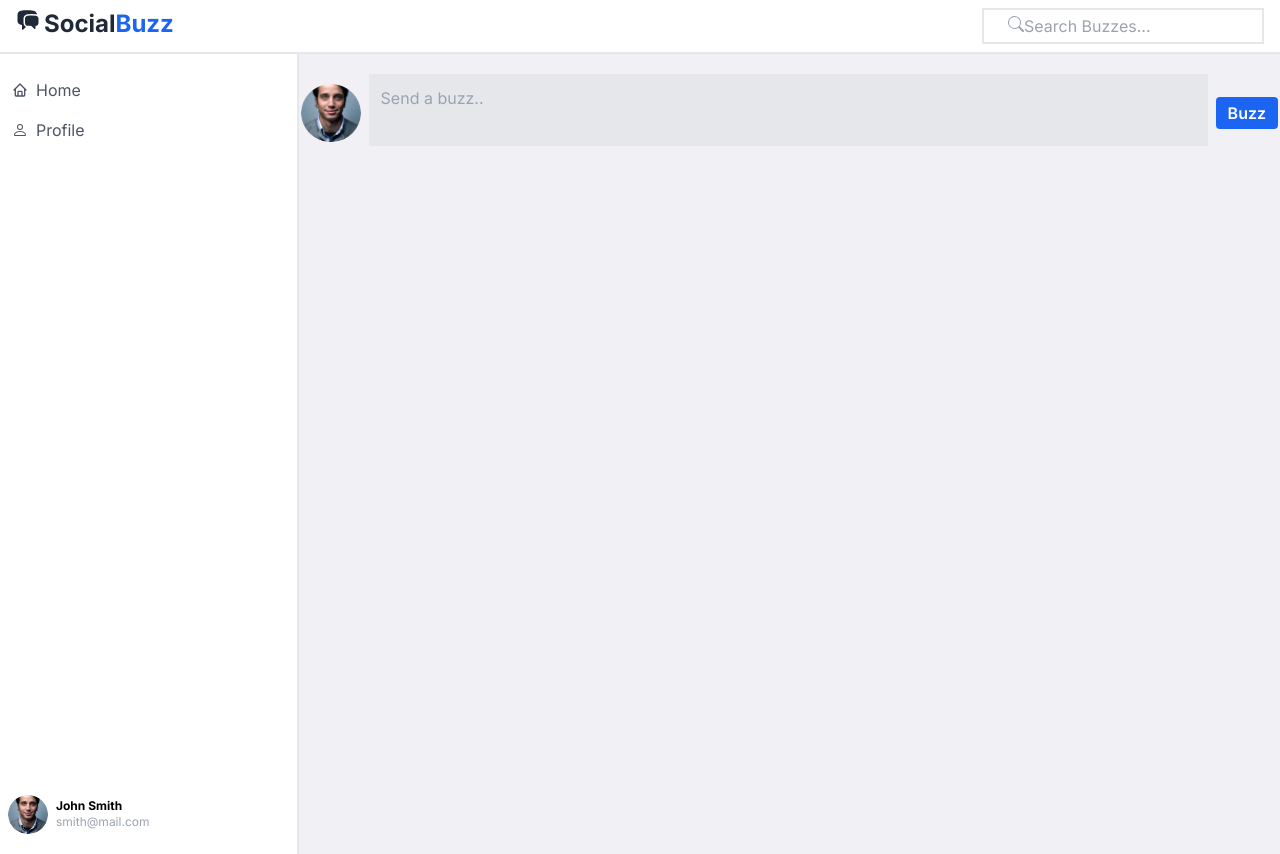
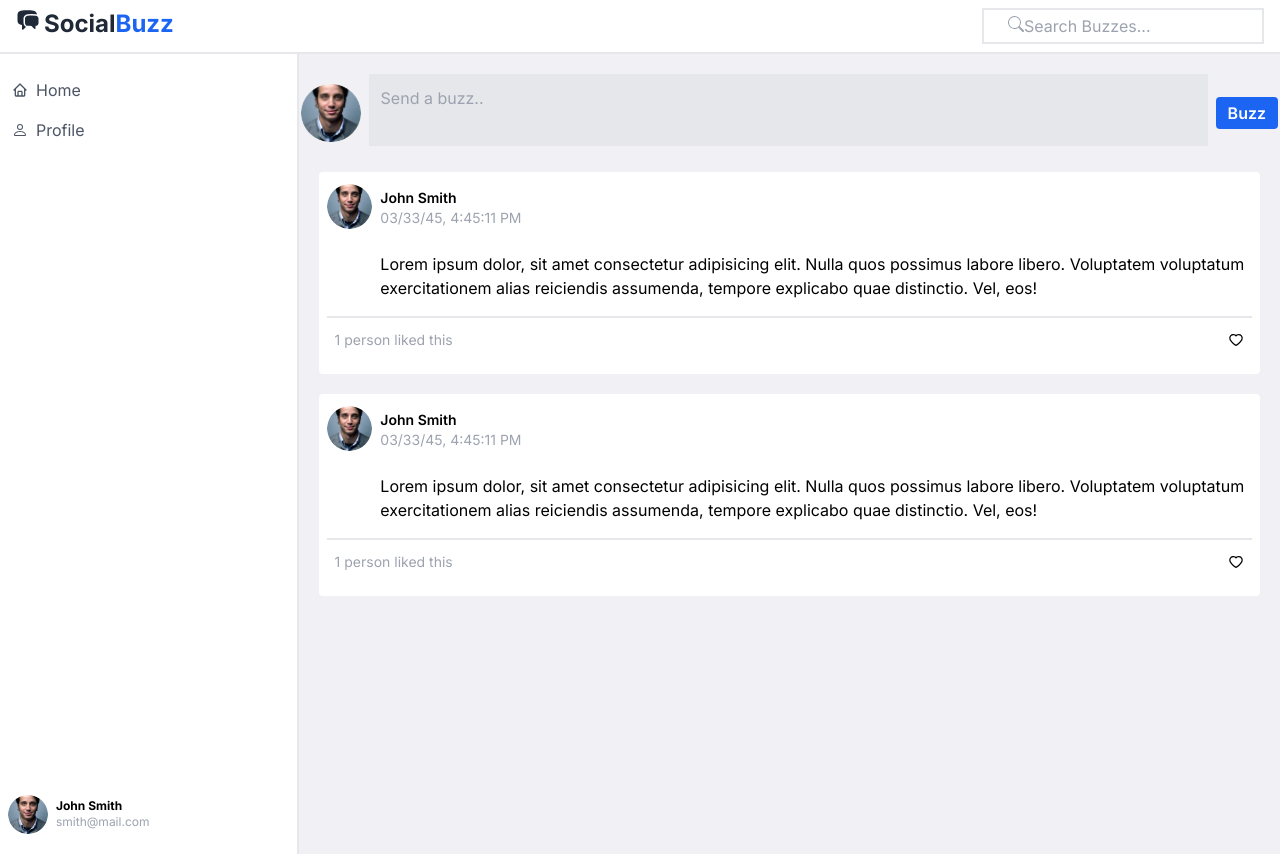
Before and after one commit to SneedUltima/social-media-app-next, a Next.js app: page / in a window 1280 px wide. Built offline with nearby package versions, Linux system fonts and the light colour scheme.

Commit message:
build: add buzz component

```diff
--- a/app/page.jsx
+++ b/app/page.jsx
@@ -1,10 +1,13 @@
 import Image from "next/image";
 import CreateBuzz from "@components/CreateBuzz";
+import Buzz from "@components/Buzz";
 
 export default function Home() {
   return (
-    <div className=" bg-[#f0f0f5] w-full h-screen flex items-start justify-center py-5">
+    <div className=" bg-[#f0f0f5] w-full h-screen flex flex-col items-center justify-start gap-5 py-5">
       <CreateBuzz />
+      <Buzz />
+      <Buzz />
     </div>
   );
 }
--- /dev/null
+++ b/app/profile/page.jsx
@@ -0,0 +1,13 @@
+import React from "react";
+
+const Profile = () => {
+  return (
+    <div className=" bg-[#f0f0f5] w-full h-screen flex flex-col items-start px-10 py-5">
+      <h1 className="text-2xl font-bold">Your Profile</h1>
+      <p>Display Name</p>
+      <p>Avatar Image Url</p>
+    </div>
+  );
+};
+
+export default Profile;
--- /dev/null
+++ b/components/Buzz.jsx
@@ -0,0 +1,41 @@
+import Image from "next/image";
+import React from "react";
+import { AiOutlineHeart, AiFillHeart } from "react-icons/ai";
+
+const Buzz = () => {
+  return (
+    <div className="bg-white rounded px-2 py-3 mx-5">
+      <div className="top flex gap-2">
+        <div className="left">
+          <Image
+            src="/images/avatar2.png"
+            width={80}
+            height={80}
+            alt="profile image"
+            className=" rounded-full"
+          />
+        </div>
+        <div className="right flex flex-col gap-2">
+          <div className="top pt-1">
+            <p className="text-sm font-semibold">John Smith</p>
+            <p className="text-sm text-gray-400">03/33/45, 4:45:11 PM</p>
+          </div>
+          <div className="bottom py-4">
+            <p>
+              Lorem ipsum dolor, sit amet consectetur adipisicing elit. Nulla
+              quos possimus labore libero. Voluptatem voluptatum exercitationem
+              alias reiciendis assumenda, tempore explicabo quae distinctio.
+              Vel, eos!
+            </p>
+          </div>
+        </div>
+      </div>
+      <div className="bottom flex justify-between items-center py-3 px-2 border-t-2">
+        <p className="text-gray-400 text-sm">1 person liked this</p>
+        <AiOutlineHeart className=" cursor-pointer" />
+      </div>
+    </div>
+  );
+};
+
+export default Buzz;
--- a/components/Navbar.jsx
+++ b/components/Navbar.jsx
@@ -2,17 +2,24 @@ import React from "react";
 import { BiHome } from "react-icons/bi";
 import { BsPerson } from "react-icons/bs";
 import Image from "next/image";
+import Link from "next/link";
 
 const Navbar = () => {
   return (
     <div className="w-[30%] px-2 py-5 border-r-2 flex flex-col justify-between">
       <div className="flex flex-col gap-2">
-        <div className="flex items-center gap-2 cursor-pointer hover:bg-slate-100 p-1 rounded text-gray-600">
+        <Link
+          href="/"
+          className="flex items-center gap-2 cursor-pointer hover:bg-slate-100 p-1 rounded text-gray-600"
+        >
           <BiHome /> Home
-        </div>
-        <div className="flex items-center gap-2 cursor-pointer hover:bg-slate-100 p-1 rounded text-gray-600">
+        </Link>
+        <Link
+          href="/profile"
+          className="flex items-center gap-2 cursor-pointer hover:bg-slate-100 p-1 rounded text-gray-600"
+        >
           <BsPerson /> Profile
-        </div>
+        </Link>
       </div>
       <div className="profile flex items-center gap-2">
         <div>
```
